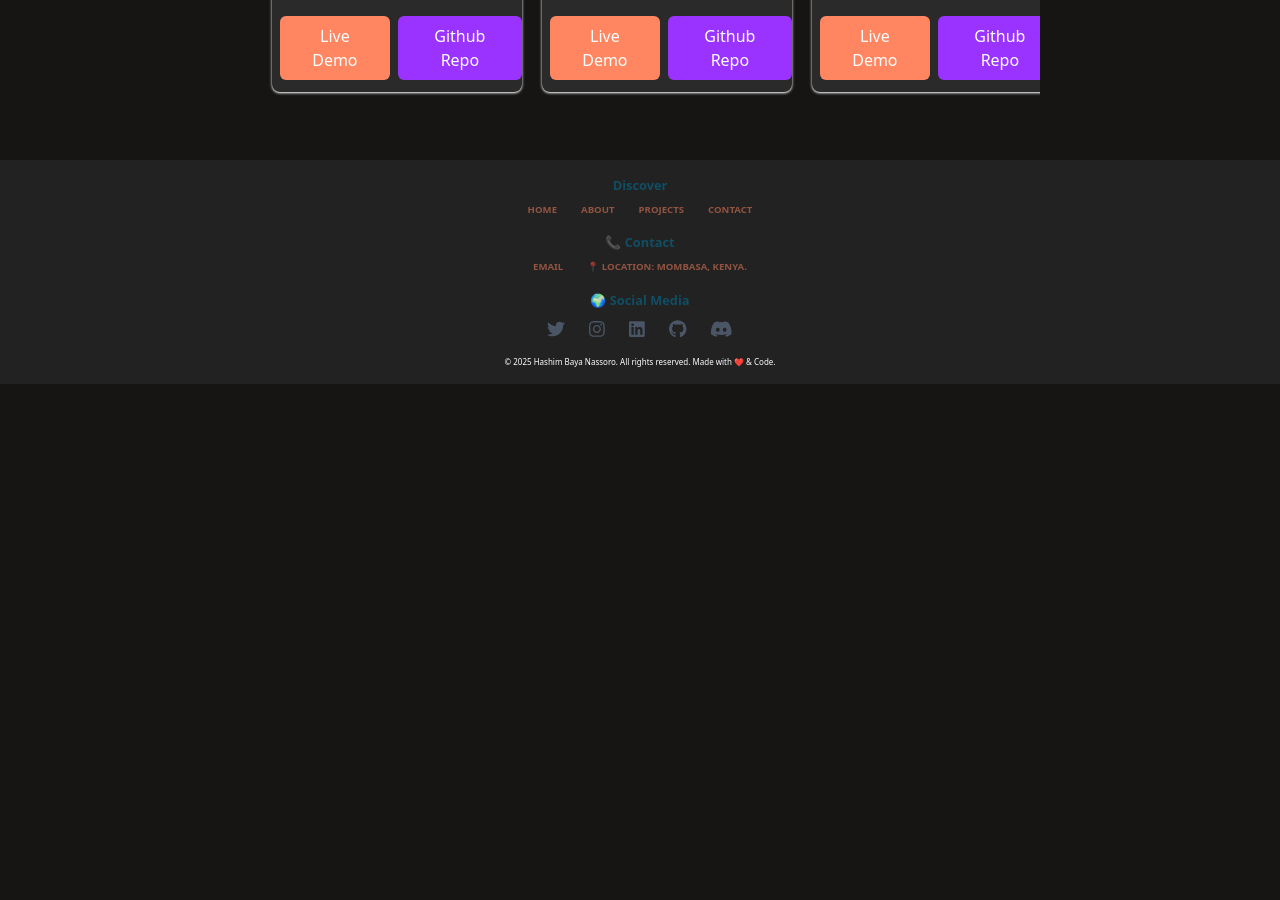
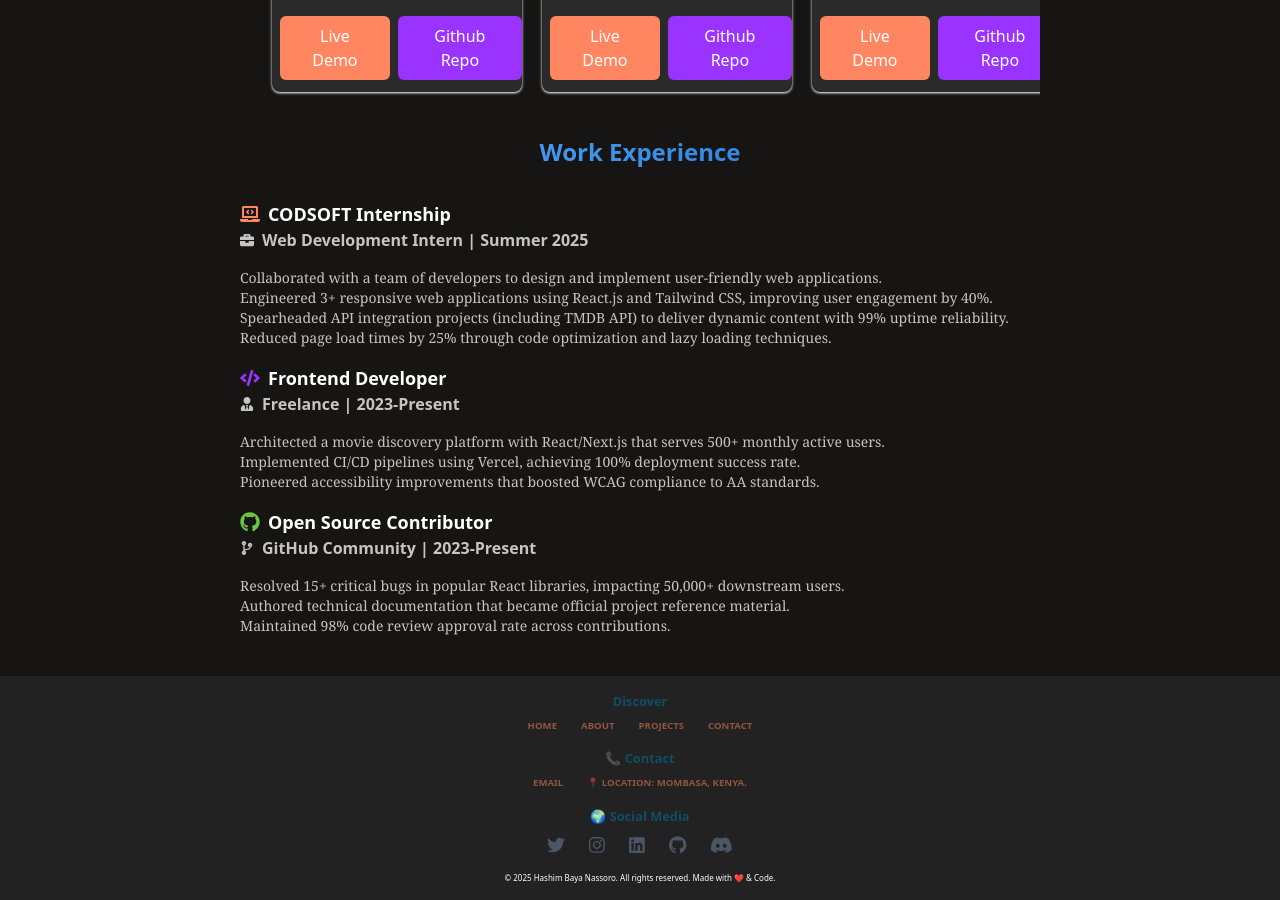
Before and after one commit to Hashim-baya/CODSOFT, a React (Vite) app in the folder PERSONAL-PORTFOLIO-WEBSITE/: page / in a window 1280 px wide. Shown: the part 1240-2140 px from the top of the page. Before the commit the page ends 1624 px from the top, so only its background shows below. Built offline with nearby package versions, Linux system fonts and the light colour scheme.

Commit message:
Added Work Experience Section on Home Page

```diff
--- /dev/null
+++ b/PERSONAL-PORTFOLIO-WEBSITE/src/components/common/WorkExperience.jsx
@@ -0,0 +1,73 @@
+import React from 'react'
+import {
+  FaLaptopCode,
+  FaBriefcase,
+  FaCode,
+  FaUserTie,
+  FaTrophy,
+  FaClock ,
+  FaGithub,
+  FaCodeBranch,
+} from "react-icons/fa";
+
+function WorkExperience() {
+  return (
+    <section className='mx-6 md:mx-15 lg:mx-30 xl:mx-60 2xl:mx-80 my-4'>
+      <h3 className='text-transparent bg-clip-text bg-gradient-to-r from-[#5BADFF] to-[#1373D1] font-bold text-xl md:text-2xl text-center mb-8'>Work Experience</h3>
+
+      <main>
+        <div>
+          <div className="flex items-center gap-2">
+            <FaLaptopCode className="text-[#FF8660] text-xl" />
+            <h3 className="font-bold text-lg text-white">CODSOFT Internship</h3>
+          </div>
+          <p className="flex items-center gap-2 text-[#C5C5C5]">
+            <FaBriefcase className="text-sm" />
+            <span className='font-bold'>Web Development Intern | Summer 2025</span>
+          </p>
+          <p className='text-[#C5C5C5] font-serif text-sm mt-4'>
+            <span>Collaborated with a team of developers to design and implement user-friendly web applications.</span><br></br>
+            <span>Engineered 3+ responsive web applications using React.js and Tailwind CSS, improving user engagement by 40%.</span><br></br>
+            <span>Spearheaded API integration projects (including TMDB API) to deliver dynamic content with 99% uptime reliability.</span><br></br>
+            <span>Reduced page load times by 25% through code optimization and lazy loading techniques.</span>
+          </p>
+        </div>
+
+        <div className='my-4'>
+          <div className="flex items-center gap-2">
+            <FaCode className="text-[#9A33FF] text-xl" />
+            <h3 className="font-bold text-lg text-white">Frontend Developer</h3>
+          </div>
+          <p className="flex items-center gap-2 text-[#C5C5C5]">
+            <FaUserTie className="text-sm" />
+            <span className='font-bold'>Freelance | 2023-Present</span>
+          </p>
+          <p className='text-[#C5C5C5] font-serif text-sm mt-4'>
+            <span>Architected a movie discovery platform with React/Next.js that serves 500+ monthly active users.</span><br></br>
+            <span>Implemented CI/CD pipelines using Vercel, achieving 100% deployment success rate.</span><br></br>
+            <span>Pioneered accessibility improvements that boosted WCAG compliance to AA standards.</span>
+          </p>
+        </div>
+
+        <div className='my-4'>
+          <div className="flex items-center gap-2 ">
+            <FaGithub className="text-[#6cc644] text-xl" />
+            <h3 className="font-bold text-lg text-white">Open Source Contributor</h3>
+          </div>
+          <p className="flex items-center gap-2 text-[#C5C5C5]">
+            <FaCodeBranch className="text-sm" />
+            <span className='font-bold'>GitHub Community | 2023-Present</span>
+          </p>
+          <p className='text-[#C5C5C5] font-serif text-sm mt-4'>
+            <span>Resolved 15+ critical bugs in popular React libraries, impacting 50,000+ downstream users.</span><br></br>
+            <span>Authored technical documentation that became official project reference material.</span><br></br>
+            <span>Maintained 98% code review approval rate across contributions.</span>
+          </p>
+        </div>
+
+      </main>
+    </section>
+  )
+}
+
+export default WorkExperience
--- a/PERSONAL-PORTFOLIO-WEBSITE/src/components/pages/Home.jsx
+++ b/PERSONAL-PORTFOLIO-WEBSITE/src/components/pages/Home.jsx
@@ -2,6 +2,7 @@ import React from 'react'
 import HeroSection from '../common/HeroSection'
 import Experience from '../common/Experience'
 import Projects from '../common/Projects'
+import WorkExperience from '../common/WorkExperience'
 
 function Home() {
   return (
@@ -9,6 +10,7 @@ function Home() {
       <HeroSection />
       <Experience />
       <Projects />
+      <WorkExperience  />
 
     </section>
   )
```
